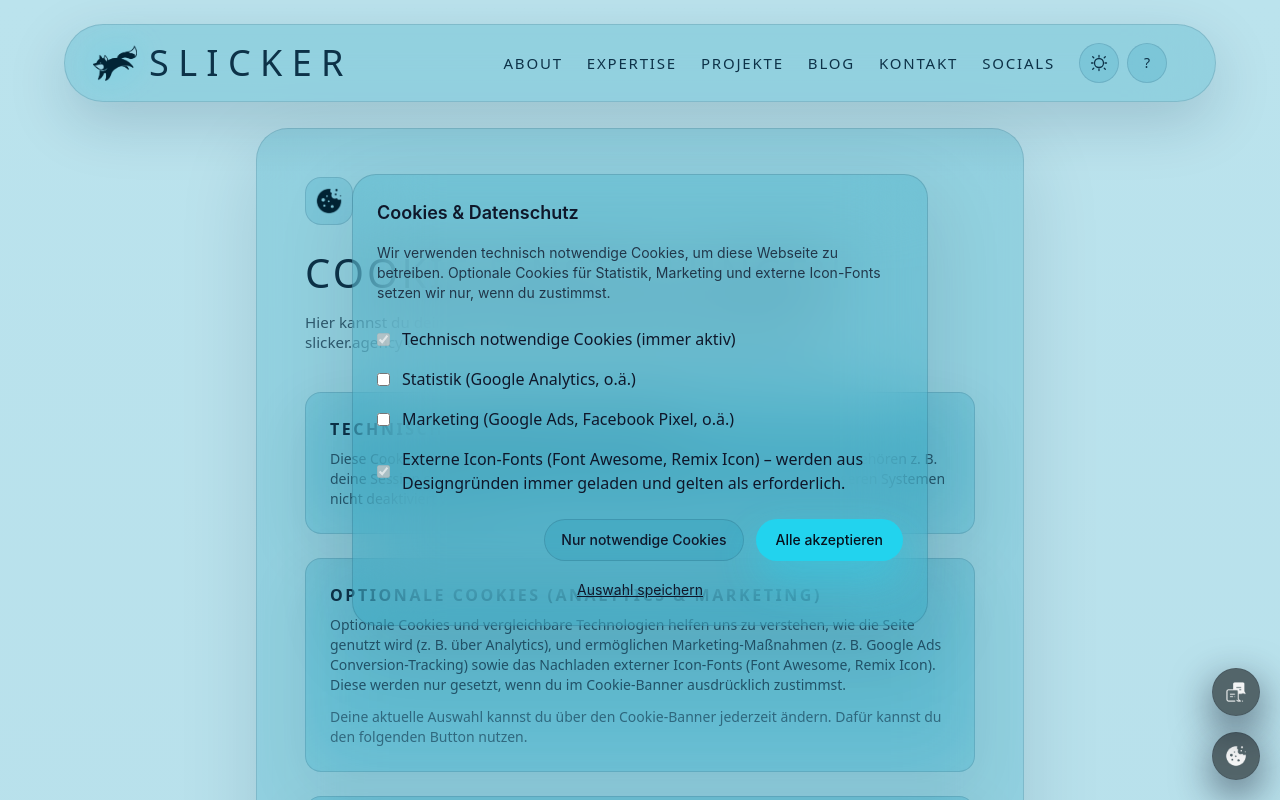
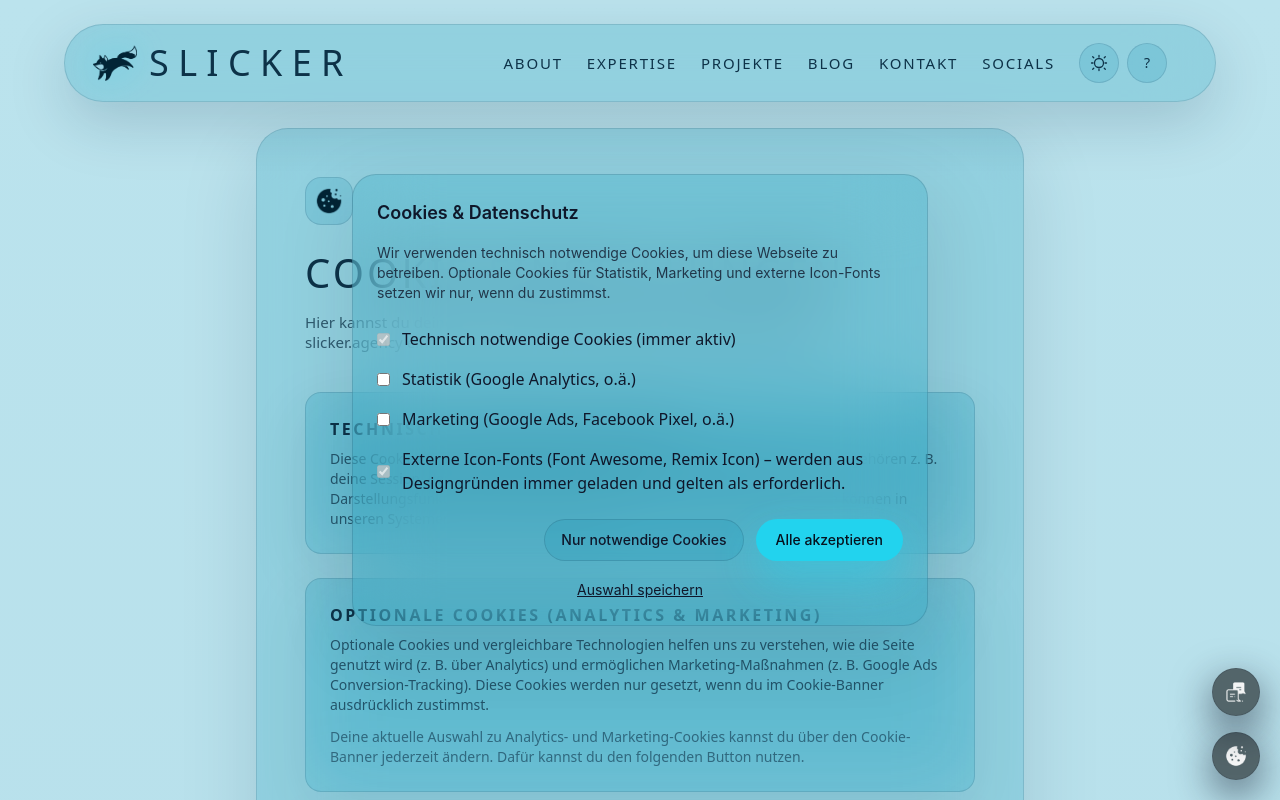
Before and after one commit to oxaxk/1slicker, a React (Vite) app: page /cookie in a window 1280 px wide. Shown: the top 800 px of the page. Built offline with nearby package versions, Linux system fonts and the light colour scheme.

Commit message:
Update page.tsx

```diff
--- a/src/pages/cookie/page.tsx
+++ b/src/pages/cookie/page.tsx
@@ -88,8 +88,9 @@ export default function CookieSettingsPage() {
               </h2>
               <p className="text-xs md:text-sm text-[color:var(--page-fg)] opacity-75 leading-relaxed">
                 Diese Cookies sind erforderlich, damit die Website technisch funktioniert. Dazu gehören
-                z.&nbsp;B. deine Session sowie deine Auswahl im Cookie-Banner selbst. Sie können in unseren
-                Systemen nicht deaktiviert werden.
+                z.&nbsp;B. deine Session, deine Auswahl im Cookie-Banner selbst sowie bestimmte
+                Darstellungsfunktionen (z.&nbsp;B. lokal eingebundene Icons und UI-Elemente). Sie können in
+                unseren Systemen nicht deaktiviert werden.
               </p>
             </div>
 
@@ -105,13 +106,13 @@ export default function CookieSettingsPage() {
               </h2>
               <p className="text-xs md:text-sm text-[color:var(--page-fg)] opacity-75 leading-relaxed">
                 Optionale Cookies und vergleichbare Technologien helfen uns zu verstehen, wie die Seite genutzt
-                wird (z.&nbsp;B. über Analytics), und ermöglichen Marketing-Maßnahmen (z.&nbsp;B. Google Ads
-                Conversion-Tracking) sowie das Nachladen externer Icon-Fonts (Font Awesome, Remix Icon). Diese
-                werden nur gesetzt, wenn du im Cookie-Banner ausdrücklich zustimmst.
+                wird (z.&nbsp;B. über Analytics) und ermöglichen Marketing-Maßnahmen (z.&nbsp;B. Google Ads
+                Conversion-Tracking). Diese Cookies werden nur gesetzt, wenn du im Cookie-Banner ausdrücklich
+                zustimmst.
               </p>
               <p className="text-xs md:text-sm text-[color:var(--page-fg)] opacity-60 leading-relaxed mt-3">
-                Deine aktuelle Auswahl kannst du über den Cookie-Banner jederzeit ändern. Dafür kannst du den
-                folgenden Button nutzen.
+                Deine aktuelle Auswahl zu Analytics- und Marketing-Cookies kannst du über den Cookie-Banner
+                jederzeit ändern. Dafür kannst du den folgenden Button nutzen.
               </p>
             </div>
 
```
